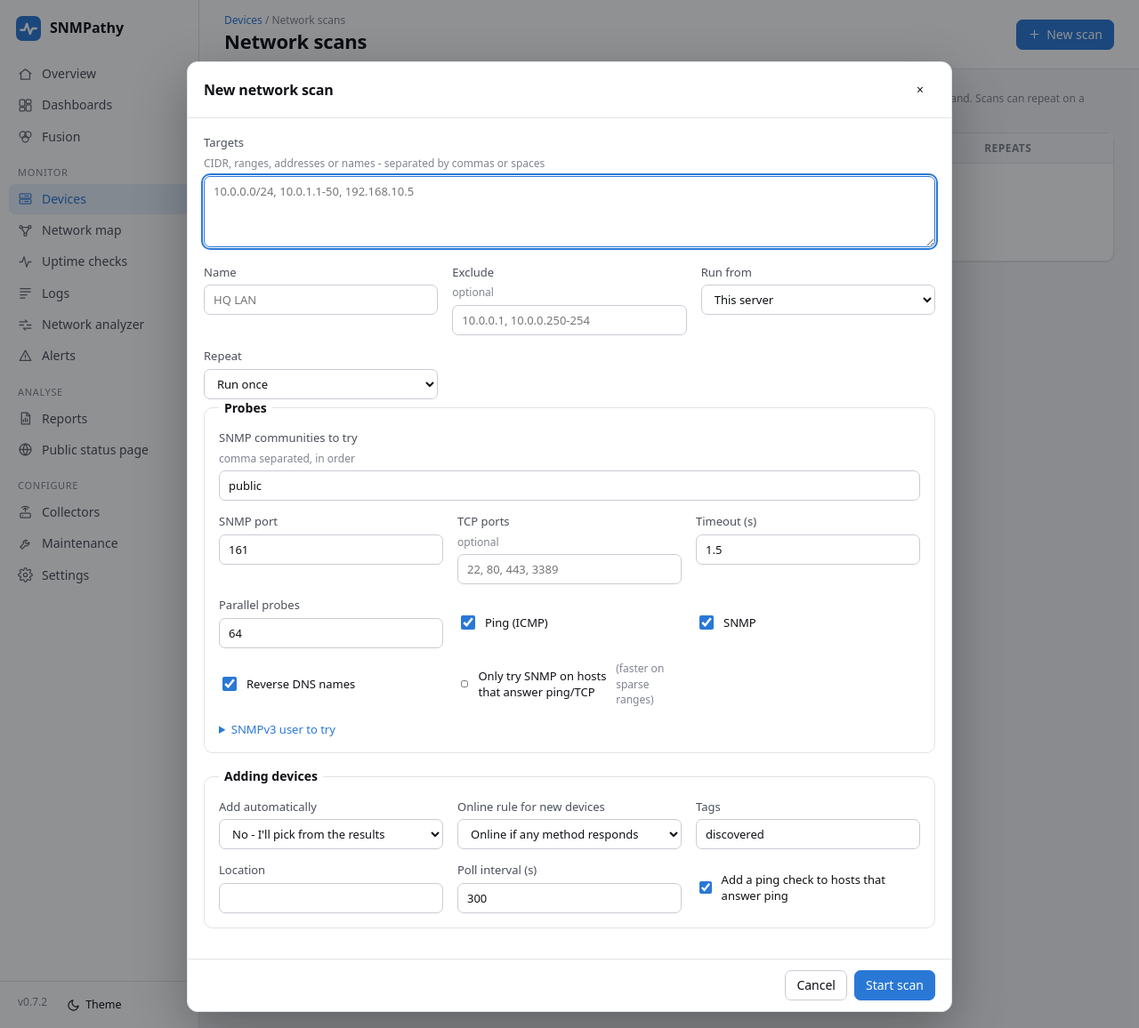
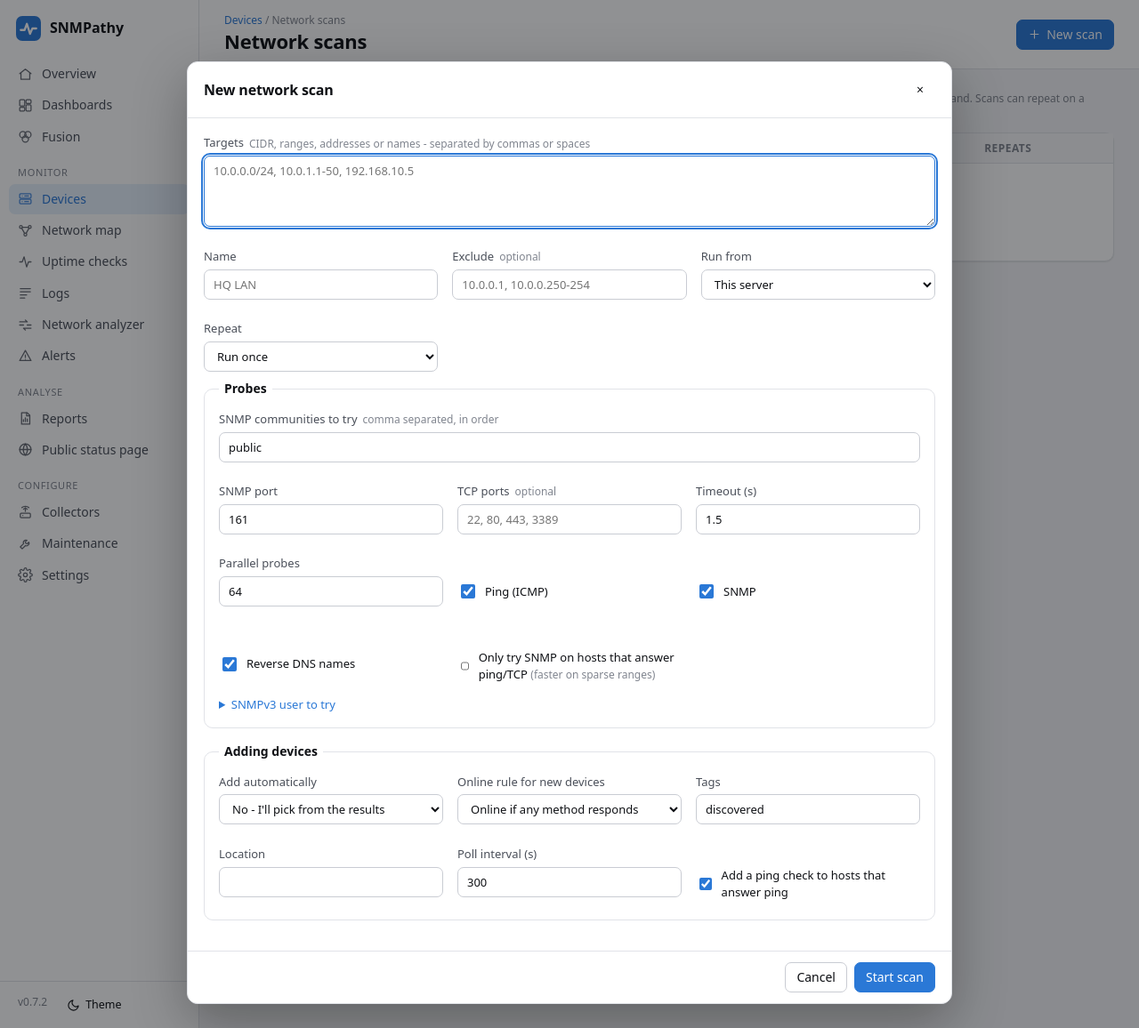
Before and after one commit to OccuviteASI/SNMPathy, a FastAPI app: page /scans in a window 1280 px wide, after a click on "New scan". Shown: the whole page at 89% size. Run offline with FastAPI, Linux system fonts and the light colour scheme.

Commit message:
Line up form fields that sit side by side
A hint written before a control (Exclude 'optional') now shares the label
line instead of pushing the control down, and in form grids the fields
on one row share their label, control and help lines (CSS subgrid), so
controls line up even when a neighbour's label wraps. Checkboxes among
fields line up with the input boxes. Fixes every form at once; an audit
of 31 field rows across all pages and modals finds none misaligned.

Co-Authored-By: Claude Opus 5.5 <noreply@anthropic.com>
Claude-Session: https://claude.ai/code/session_01UyJhLR43ErHcGB4AcQsUGL

```diff
--- a/snmpathy/web/static/app.css
+++ b/snmpathy/web/static/app.css
@@ -183,9 +183,25 @@ select option:checked { background-color: var(--accent-soft); color: var(--text)
 input:focus, select:focus, textarea:focus, .btn:focus-visible { outline: 2px solid var(--accent); outline-offset: 1px; border-color: var(--accent); }
 textarea { width: 100%; min-height: 80px; }
 input[type=checkbox] { width: 16px; height: 16px; accent-color: var(--accent); }
-label.field { display: flex; flex-direction: column; gap: 5px; font-weight: 500; font-size: 13px; color: var(--text-2); }
+/* A field is a small grid: the label text and a hint written before the control share the first
+   line ("Exclude  optional"), the control gets its own full-width line, and a hint written after
+   the control is help text on the line below it. */
+label.field { display: grid; grid-template-columns: auto minmax(0, 1fr); column-gap: 6px; row-gap: 5px;
+  align-content: start; align-items: baseline; font-weight: 500; font-size: 13px; color: var(--text-2); }
+label.field > :not(.hint) { grid-column: 1 / -1; }
+label.field > :not(.hint) ~ .hint { grid-column: 1 / -1; }
 label.field .hint { font-weight: 400; color: var(--muted); font-size: 12px; }
+/* In a form grid, fields on the same row share their label, control and help lines (subgrid), so
+   the controls line up even when a neighbour's label wraps onto two lines. */
+@supports (grid-template-rows: subgrid) {
+  .form-grid > * { grid-row: span 3; align-self: start; }
+  .form-grid > label.field { grid-template-rows: subgrid; align-self: stretch; align-items: end; }
+  .form-grid > label.field > :not(.hint) { align-self: stretch; }   /* text boxes and dropdowns: same top, same height */
+  .form-grid > label.field > :not(.hint) ~ .hint { align-self: start; }
+}
 label.check { display: inline-flex; gap: 8px; align-items: center; font-weight: 500; font-size: 13px; }
+/* A checkbox among fields lines up with their input boxes, not with their labels. */
+.form-grid > label.check { align-self: start; margin-top: 24px; min-height: 34px; }
 .form-grid { display: grid; grid-template-columns: repeat(auto-fill, minmax(220px, 1fr)); gap: 14px 16px; }
 .form-grid .wide { grid-column: 1 / -1; }
 fieldset { border: 1px solid var(--border); border-radius: var(--radius); padding: 14px 16px 16px; margin: 0 0 16px; }
--- a/snmpathy/web/templates/scans.html
+++ b/snmpathy/web/templates/scans.html
@@ -54,7 +54,7 @@
             <label class="check"><input type="checkbox" name="options.ping" checked> Ping (ICMP)</label>
             <label class="check"><input type="checkbox" name="options.snmp" checked> SNMP</label>
             <label class="check"><input type="checkbox" name="options.resolve_dns" checked> Reverse DNS names</label>
-            <label class="check"><input type="checkbox" name="options.snmp_only_if_alive"> Only try SNMP on hosts that answer ping/TCP <span class="muted small">(faster on sparse ranges)</span></label>
+            <label class="check"><input type="checkbox" name="options.snmp_only_if_alive"> <span>Only try SNMP on hosts that answer ping/TCP <span class="muted small">(faster on sparse ranges)</span></span></label>
           </div>
           <details class="mt"><summary>SNMPv3 user to try</summary>
             <div class="form-grid mt" id="scan-v3">
```
